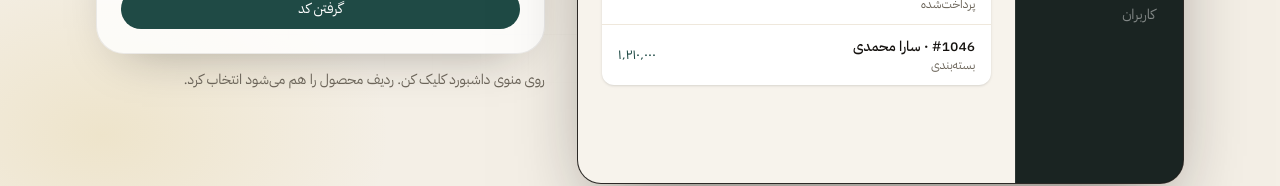
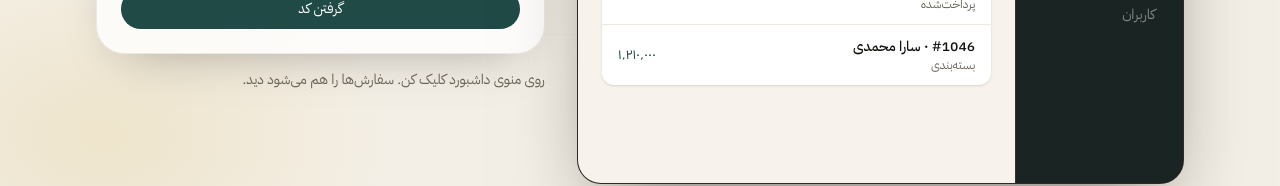
Before and after one commit to selengr/cv, a Next.js app: page / in a window 1280 px wide. Shown: the part 751-937 px from the top of the page. Built offline with nearby package versions, Linux system fonts and the light colour scheme; a web font is replaced by a local one.

Commit message:
update catalog and users exist - v2

```diff
--- a/src/app/layout.tsx
+++ b/src/app/layout.tsx
@@ -13,7 +13,7 @@ const plex = IBM_Plex_Sans_Arabic({
 
 export const metadata: Metadata = {
   title: "Shopy | پنل فروشگاه",
-  description: "ورود با موبایل و مدیریت محصول برای فروشگاه‌های کوچک",
+  description: "ورود با موبایل، کاتالوگ و سفارش برای فروشگاه‌های کوچک",
 };
 
 export default function RootLayout({
--- a/src/components/landing/landingPage.tsx
+++ b/src/components/landing/landingPage.tsx
@@ -133,7 +133,7 @@ export default function LandingPage() {
               >
                 <PhoneDemo />
                 <p className="mt-4 text-sm text-[#6b6459]">
-                  روی منوی داشبورد کلیک کن. ردیف محصول را هم می‌شود انتخاب کرد.
+                  روی منوی داشبورد کلیک کن. سفارش‌ها را هم می‌شود دید.
                 </p>
               </motion.div>
             </div>
--- a/src/components/test/projectShowcase.tsx
+++ b/src/components/test/projectShowcase.tsx
@@ -112,7 +112,10 @@ export default function ProjectShowcase() {
               { href: "/auth/login/step-two", title: "تایید کد", body: "قدم دوم ورود" },
               { href: "/panel", title: "پنل کاربر", body: "خلاصه فروشگاه و نمونه‌ها" },
               { href: "/panel/products", title: "کاتالوگ پنل", body: "محصولات نمونه با فیلتر" },
+              { href: "/panel/orders", title: "سفارش‌ها", body: "لیست، وضعیت، سفارش دستی" },
+              { href: "/panel/orders/create", title: "سفارش دستی", body: "ثبت سفارش تلفنی" },
               { href: "/admin", title: "داشبورد ادمین", body: "خلاصه مدیریت" },
+              { href: "/admin/orders", title: "سفارش ادمین", body: "همان لیست در پنل ادمین" },
               { href: "/admin/products", title: "محصولات", body: "لیست، ساخت، ویرایش، حذف" },
               { href: "/admin/products/create", title: "ساخت محصول", body: "فرم محصول" },
               { href: "/admin/users", title: "کاربران", body: "صفحه نقش‌ها" },
```
Also changed, not shown: 1 other file (tests, documents, lock files or other folders).
